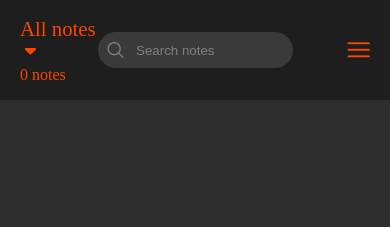
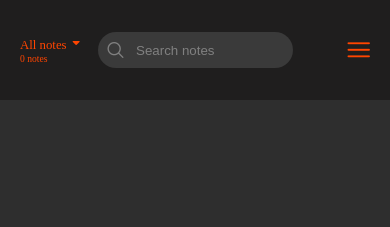
Before and after one commit to the-man2004/notes-project, a plain HTML site: page index.html in a window 390 px wide. Shown: the top 227 px of the page. Drawn offline with nearby package versions, Linux system fonts and the light colour scheme.

Commit message:
added media query

```diff
--- a/styles/nav.css
+++ b/styles/nav.css
@@ -6,7 +6,6 @@
   display: grid;
   grid-template-columns: repeat(3, 1fr);
   align-items: center;
-  justify-items: space-between;
 
   background-color: var(--black);
   /* border-bottom: 2px solid var(--orange); */
@@ -140,3 +139,13 @@
   margin: 15px 0;
   background-color: var(--light-gray);
 }
+
+/* media query */
+@media only screen and (max-width: 550px) {
+  .note-selector {
+    font-size: 0.8em;
+  }
+  .note-count {
+    font-size: 0.6em;
+  }
+}
```
